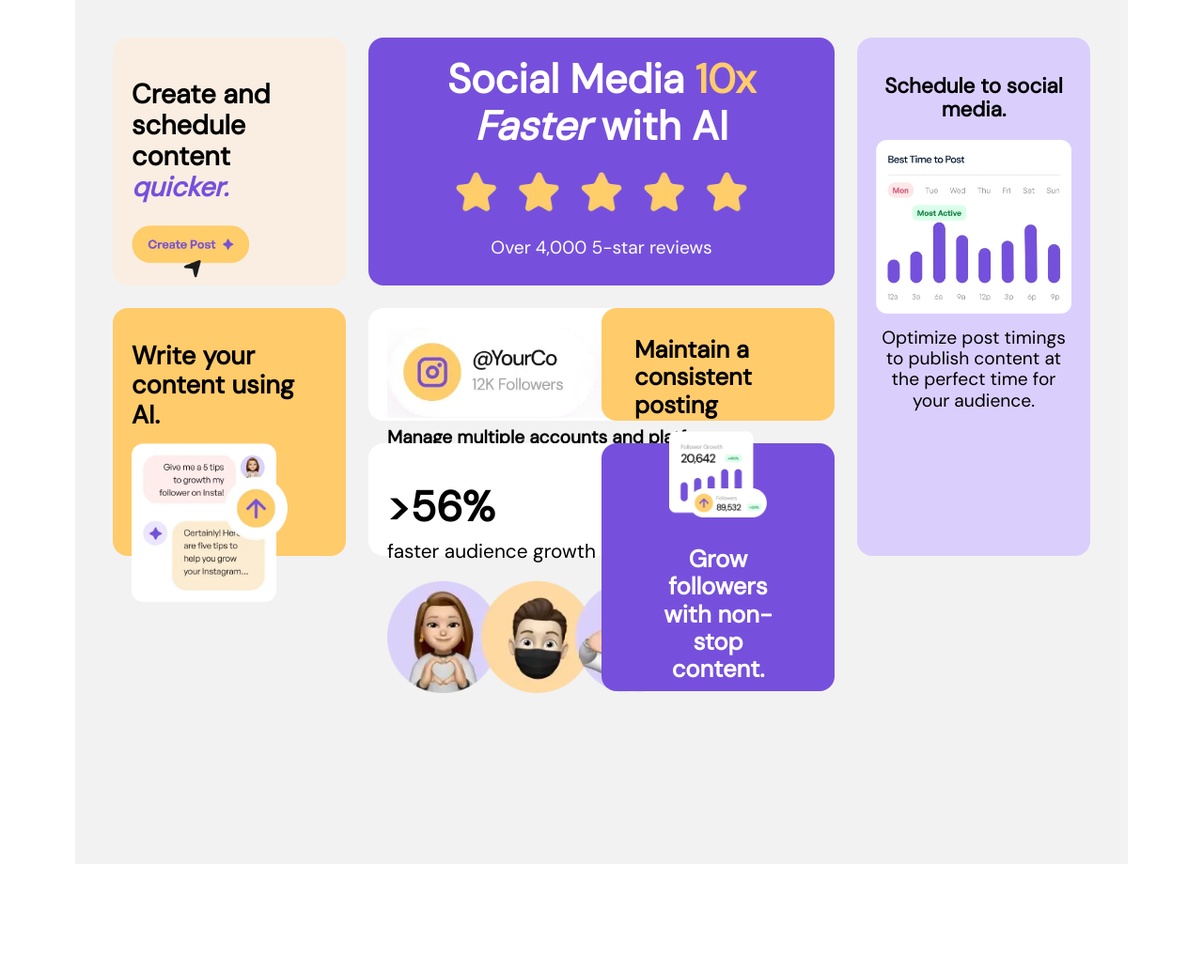
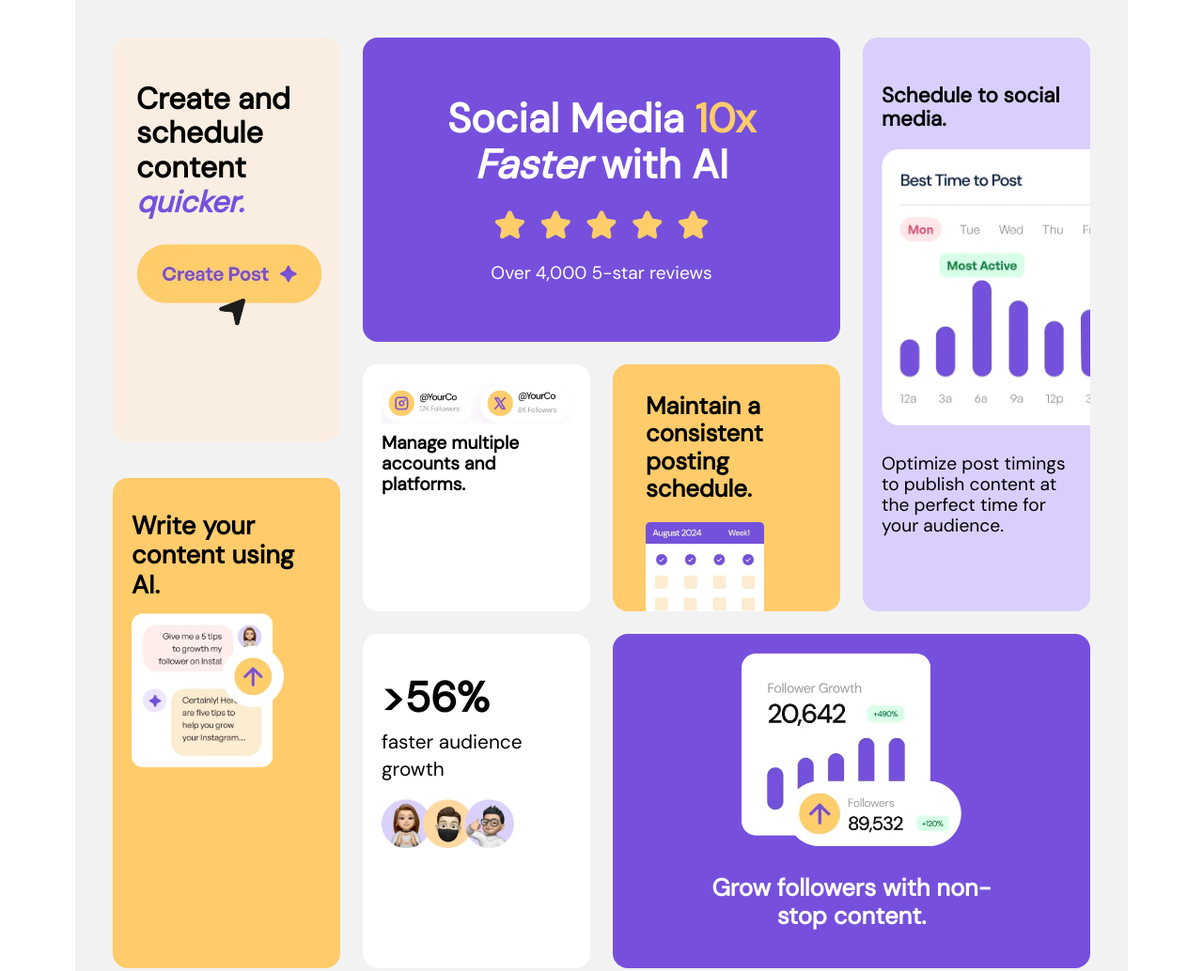
Before and after one commit to dieguitoqb947-commits/bento-grid-main, a plain HTML site: page index.html in a window 1280 px wide. Shown: the top 1034 px of the page at 94% size. Before the commit the page ends 920 px from the top, so only its background shows below. Drawn offline with Linux system fonts and the light colour scheme.

Commit message:
Refactor section 3 layout and styles for improved responsiveness and visual alignment

```diff
--- a/index.html
+++ b/index.html
@@ -42,11 +42,13 @@
       </section>
       <section class="section__3 item-grid">
         <h2 class="section__3--title">Schedule to social media.</h2>
-        <img
-          src="assets/images/illustration-schedule-posts.webp"
-          alt="schedule post"
-          class="section__3--img"
-        />
+        <div class="section__3--img-wrapper">
+          <img
+            src="assets/images/illustration-schedule-posts.webp"
+            alt="schedule post"
+            class="section__3--img"
+          />
+        </div>
         <p class="section__3--subtitle">
           Optimize post timings to publish content at the perfect time for your
           audience.
--- a/styles/style.css
+++ b/styles/style.css
@@ -222,62 +222,93 @@ body {
     margin: 0 auto;
     padding: 40px;
     gap: 24px;
-
     display: grid;
-    grid-template-columns: 1fr 2fr 1fr;
-
-    /* 🔥 clave: creamos suficientes filas */
-    grid-template-rows: repeat(6, 120px);
+    grid-template-columns: repeat(4, minmax(150px, 250px));
+    grid-template-rows: repeat(4, minmax(150px, auto));
   }
 
-  /* reset(lo puedes dejar) */
   .item-grid {
     border-radius: 16px;
     padding: 20px;
   }
 
-  /* 📌 COLUMNA 1 (tu duda del 50%) */
   .section__1 {
     grid-column: 1;
-    grid-row: 1 / 3; /* mitad superior */
+    grid-row: 1 / span 3;
+    margin-bottom: 75%;
+    padding-left: 25px;
+  }
+
+  .section__1--title {
+    font-size: 2rem;
+  }
+
+  .section__1--img {
+    width: 100%;
   }
 
   .section__4 {
     grid-column: 1;
-    grid-row: 3 / 5; /* mitad inferior */
+    grid-row: 3 / span 2;
+    margin-top: 50%;
   }
 
-  /* 📌 COLUMNA 2 (centro) */
   .section__2 {
-    grid-column: 2;
-    grid-row: 1 / 3; /* bloque grande arriba */
+    grid-column: 2 / span 2;
+    grid-row: 1 / 3;
+    justify-content: center;
+  }
+
+  .section__2--title {
+    max-width: 400px;
+  }
+
+  .section__2--img {
+    max-width: 50%;
   }
 
   .section__5 {
     grid-column: 2;
-    grid-row: 3 / 4;
+    grid-row: 3;
   }
 
   .section__6 {
-    grid-column: 2;
-    grid-row: 3 / 4;
-    margin-left: 50%; /* simula 2 columnas internas */
+    grid-column: 3;
+    grid-row: 3;
   }
 
   .section__7 {
     grid-column: 2;
-    grid-row: 4 / 5;
+    grid-row: 4;
   }
 
   .section__8 {
-    grid-column: 2;
-    grid-row: 4 / 6;
-    margin-left: 50%;
+    grid-column: 3 / span 2;
+    grid-row: 4;
   }
 
-  /* 📌 COLUMNA 3 */
   .section__3 {
-    grid-column: 3;
-    grid-row: 1 / 5; /* bloque alto */
+    grid-column: 4;
+    grid-row: 1 / span 3;
+    display: flex;
+    flex-direction: column;
+    padding: 30px 0 0 20px;
+    overflow: hidden;
+  }
+  .section__3--title {
+    text-align: left;
+  }
+
+  .section__3--img-wrapper {
+    width: 330px;
+  }
+  .section__3--img {
+    width: 100%;
+  }
+  .section__3--subtitle {
+    text-align: left;
+    font-size: 1.2rem;
+    padding-right: 20px;
+    padding-top: 15px;
   }
 }
```
